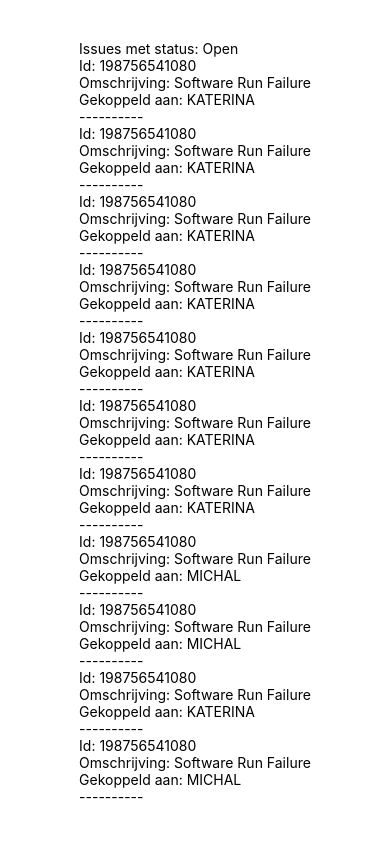
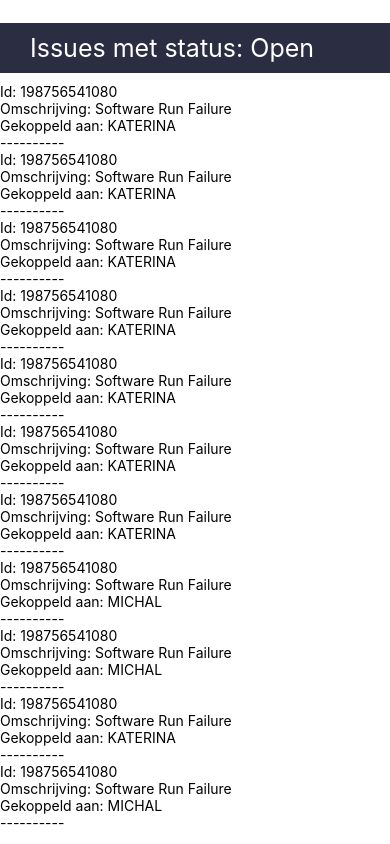
Before and after one commit to vives-reactnative/list-of-issues-oplossing, a React Native app: screen / in a window 390 px wide. Built offline with nearby package versions, Linux system fonts and the light colour scheme.

Commit message:
Oplossing propsapi

```diff
--- a/App.js
+++ b/App.js
@@ -14,7 +14,7 @@ const styles = StyleSheet.create({
   container: {
     flex: 1,
     backgroundColor: '#fff',
-    alignItems: 'center',
+    alignItems: 'stretch',
     justifyContent: 'center'
   }
 });
--- a/src/components/List.js
+++ b/src/components/List.js
@@ -1,16 +1,18 @@
 import React from 'react';
+import PropTypes from 'prop-types';
 import { Text, View } from 'react-native';
 import { issues } from '../../issues';
+import Title from '../components/Title';
 
 const extractId = id => `${id.substr(3)}`;
 
 const toUpper = text => text.substr(0, text.indexOf(' ')).toUpperCase();
 
-const List = () => (
+const List = ({ status }) => (
   <View>
-    <Text>Issues met status: Open</Text>
+    <Title>Issues met status: {status}</Title>
     {issues.map(e => {
-      if (e.status === 'Open') {
+      if (e.status === status) {
         return (
           <View>
             <Text>Id: {extractId(e.id)}</Text>
@@ -25,4 +27,11 @@ const List = () => (
   </View>
 );
 
+List.propTypes = {
+  status: PropTypes.string.isRequired
+};
+List.defaultProps = {
+  status: 'Open'
+};
+
 export default List;
--- /dev/null
+++ b/src/components/Title.js
@@ -0,0 +1,34 @@
+import React from 'react';
+import PropTypes from 'prop-types';
+
+import { Text, StyleSheet, View } from 'react-native';
+
+const Title = ({ children }) => {
+  const { titleContainer, titleText } = styles;
+  return (
+    <View style={titleContainer}>
+      <Text style={titleText}>{children}</Text>
+    </View>
+  );
+};
+
+const styles = StyleSheet.create({
+  titleContainer: {
+    backgroundColor: '#2B2D42',
+    justifyContent: 'center',
+    height: 50,
+    paddingLeft: 30,
+    marginBottom: 10,
+    marginTop: 10
+  },
+  titleText: {
+    color: 'white',
+    fontSize: 25
+  }
+});
+
+Title.propTypes = {
+  children: PropTypes.element.isRequired
+};
+
+export default Title;
```
